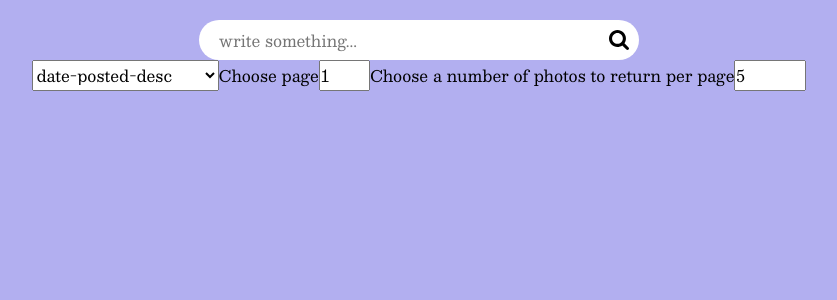
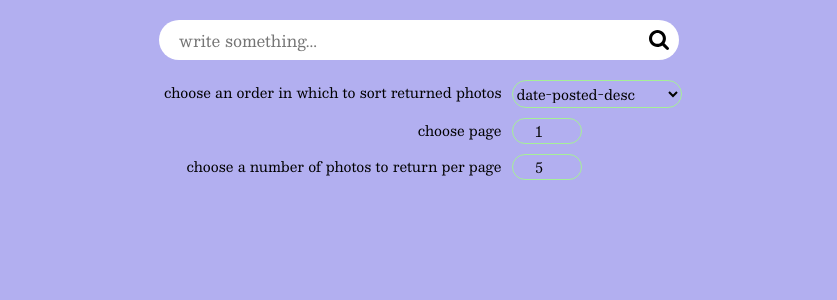
Before and after one commit to ViktoriiaBila/rss-react, a React app in the folder react-api/: page / in a window 1280 px wide. Shown: the top 300 px of the page, without its empty margins (221-1058 px from the left). Built offline with nearby package versions, Linux system fonts and the light colour scheme.

Commit message:
feat: add styles

```diff
--- a/react-api/src/components/searchSettings/index.tsx
+++ b/react-api/src/components/searchSettings/index.tsx
@@ -3,6 +3,7 @@ import { SortPanel } from './sortPanel';
 import '../../models/types';
 import { PageSettings } from './pageSettings';
 import { PerPageSettings } from './perPageSettings';
+import './searchSettingsForm.scss';
 
 export function SearchSettings(props: ISearchSettings): JSX.Element {
   return (
--- a/react-api/src/components/searchSettings/pageSettings/index.tsx
+++ b/react-api/src/components/searchSettings/pageSettings/index.tsx
@@ -6,9 +6,10 @@ export function PageSettings(props: IPageSettings): JSX.Element {
     props.setPage(value);
   };
   return (
-    <label htmlFor="page">
-      Choose page
+    <label className="searchSettingsForm__label" htmlFor="page">
+      <span className="searchSettingsForm__label__title">Choose page</span>
       <input
+        className="searchSettingsForm__input"
         type="number"
         name="page"
         value={props.page}
--- a/react-api/src/components/searchSettings/perPageSettings/index.tsx
+++ b/react-api/src/components/searchSettings/perPageSettings/index.tsx
@@ -6,9 +6,12 @@ export function PerPageSettings(props: IPerPageSettings): JSX.Element {
     props.setPerPage(value);
   };
   return (
-    <label htmlFor="perPage">
-      Choose a number of photos to return per page
+    <label className="searchSettingsForm__label" htmlFor="perPage">
+      <span className="searchSettingsForm__label__title">
+        Choose a number of photos to return per page
+      </span>
       <input
+        className="searchSettingsForm__input"
         type="number"
         name="perPage"
         value={props.perPage}
--- /dev/null
+++ b/react-api/src/components/searchSettings/searchSettingsForm.scss
@@ -0,0 +1,42 @@
+@import '../../styles/variables.scss';
+
+.searchSettingsForm {
+  display: flex;
+  flex-direction: column;
+  margin-top: $settingsMargin;
+
+  &__label__title,
+  &__select,
+  &__input {
+    font-size: 14px;
+  }
+
+  &__label {
+    display: flex;
+    margin-top: $settingsMargin;
+
+    &__title {
+      width: $settingsTitleWidth;
+      margin-right: $settingsMargin;
+      text-align: end;
+      text-transform: lowercase;
+    }
+  }
+
+  &__select,
+  &__input {
+    background: transparent;
+    border: solid 1px $lightGreen;
+    border-radius: $searchBarBorderRadius;
+    outline: none;
+  }
+
+  &__select {
+    width: $settingsSelectWidth;
+  }
+
+  &__input {
+    width: $settingsInputWidth;
+    text-align: center;
+  }
+}
--- a/react-api/src/components/searchSettings/sortPanel/index.tsx
+++ b/react-api/src/components/searchSettings/sortPanel/index.tsx
@@ -8,7 +8,16 @@ export function SortPanel(props: ISortPanel): JSX.Element {
   };
 
   return (
-    <select name="sort" value={props.sort} onChange={changeHandler}>
+    <label className="searchSettingsForm__label" htmlFor="sort">
+      <span className="searchSettingsForm__label__title">
+        Choose an order in which to sort returned photos
+      </span>
+      <select
+        className="searchSettingsForm__select"
+        name="sort"
+        value={props.sort}
+        onChange={changeHandler}
+      >
         <option>{ESortValues.datePostedAsc}</option>
         <option>{ESortValues.datePostedDesc}</option>
         <option>{ESortValues.dateTakenAsc}</option>
@@ -17,5 +26,6 @@ export function SortPanel(props: ISortPanel): JSX.Element {
         <option>{ESortValues.interestingnessDesc}</option>
         <option>{ESortValues.relevance}</option>
       </select>
+    </label>
   );
 }
--- a/react-api/src/styles/variables.scss
+++ b/react-api/src/styles/variables.scss
@@ -9,7 +9,7 @@ $white: #ffffff;
 $semiTransparentBlack: rgb(0, 0, 0, 0.5);
 
 // search bar
-$searchBarWidth: 400px;
+$searchBarWidth: 480px;
 $searchBarHeight: 40px;
 $searchBarBorderRadius: 20px;
 
@@ -34,6 +34,12 @@ $photoElementBorderRadius: 10px;
 $MaxTitleWidth: 400px;
 $padding: 5px;
 
+// search settings
+$settingsMargin: 10px;
+$settingsTitleWidth: 345px;
+$settingsSelectWidth: 170px;
+$settingsInputWidth: 70px;
+
 //fonts
 $font: 'Besley-Regular';
 $boldFont: 'Besley-Bold';
```
Lines whose indentation alone changed are shown as unchanged.
